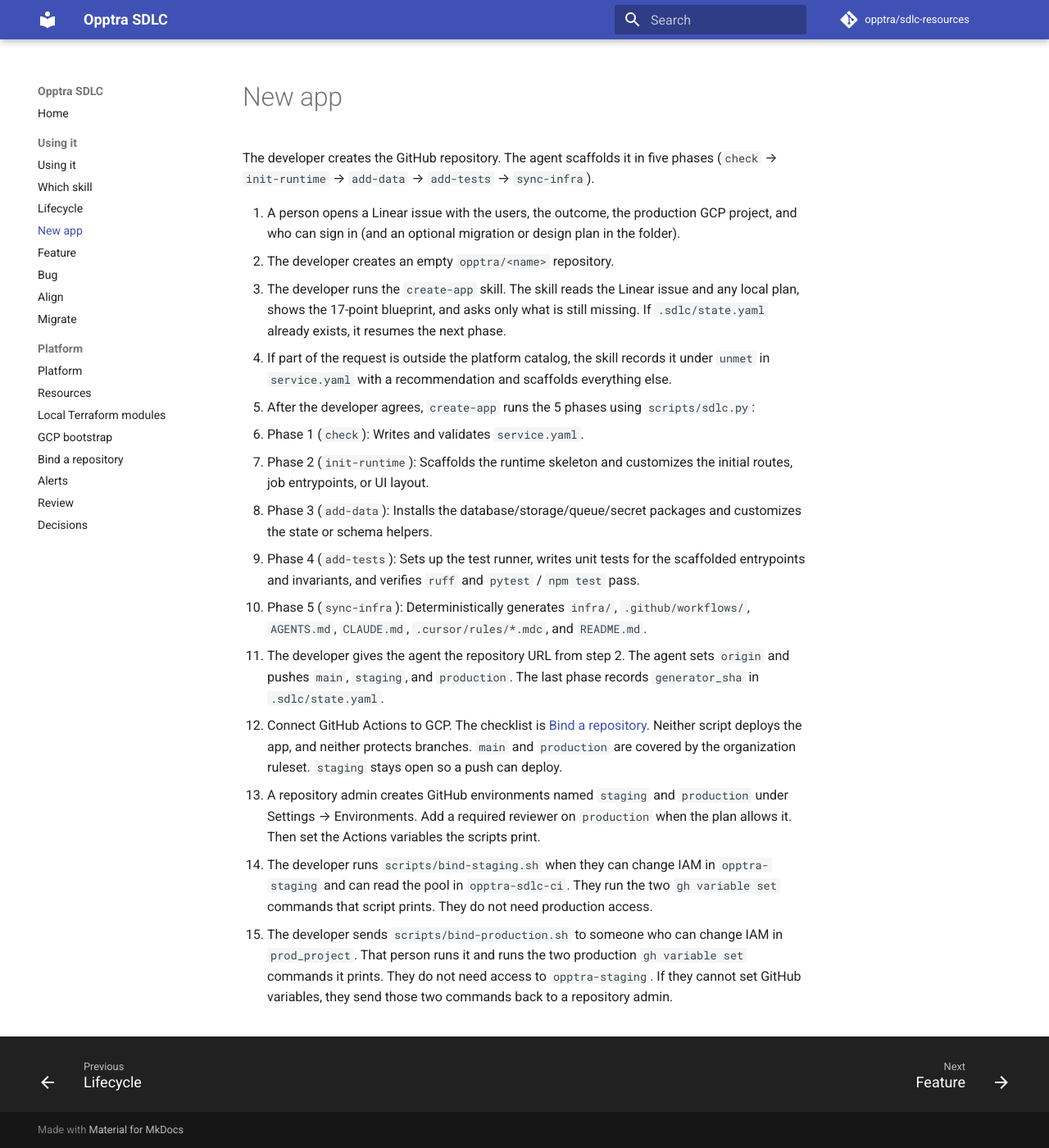
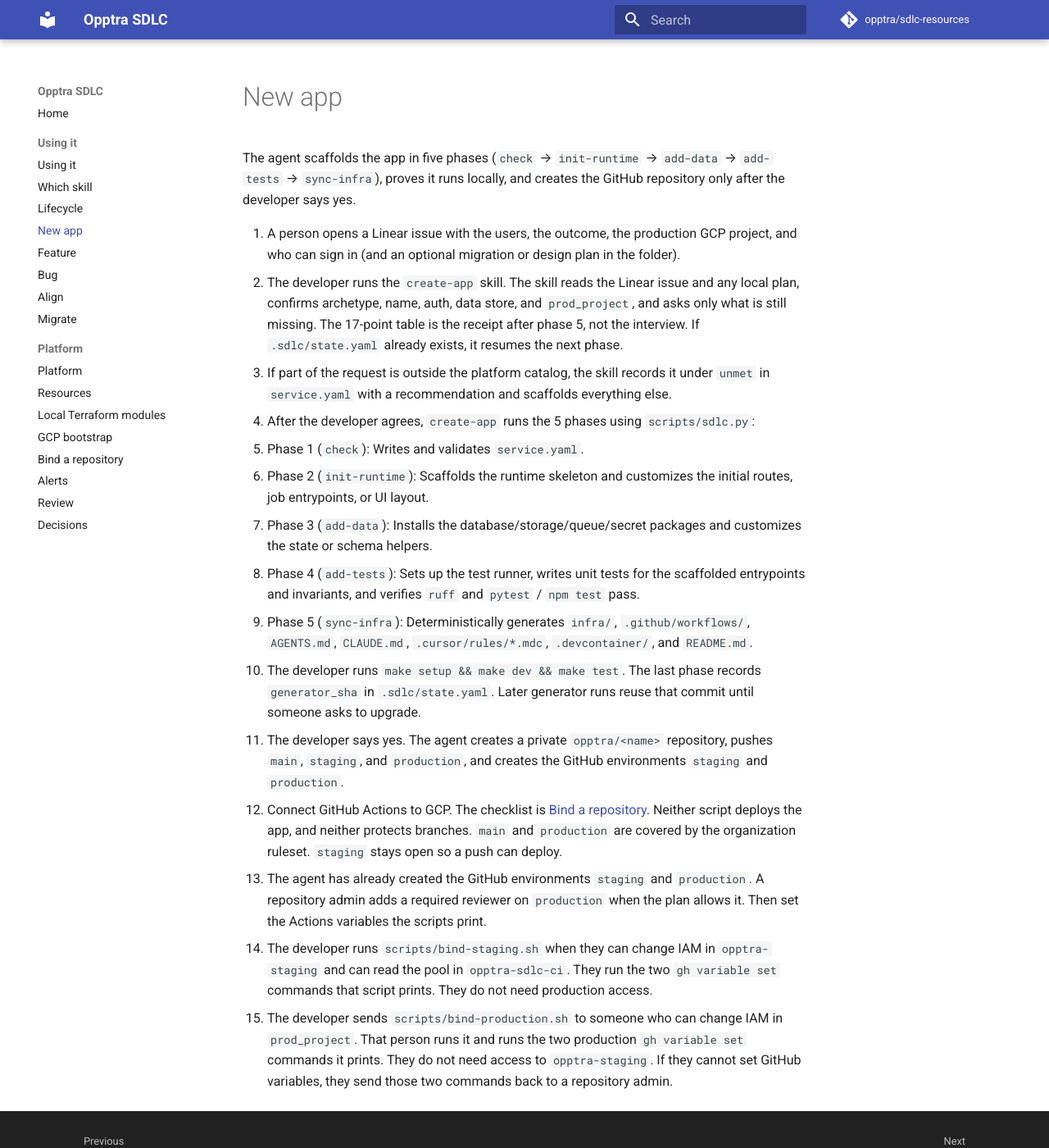
Before and after one commit to opptra/sdlc-resources, an MkDocs documentation site: the page built from docs/new-app.md, in a window 1280 px wide and 1400 px high. Shown: the whole window at 82% size. Built offline with MkDocs 1.6.1 and Material for MkDocs 9.7.7, drawn with Linux system fonts in a browser that asks for light colours; comment, search, counter and statistics services are not loaded.

Commit message:
Teach generated apps the staging push and give them a devcontainer.
A first pilot can run locally, reuse the generator that created it, and avoid merging main into staging.

Co-authored-by: Cursor <cursoragent@cursor.com>

```diff
--- a/docs/new-app.md
+++ b/docs/new-app.md
@@ -6,20 +6,20 @@ nav_order: 3
 
 # New app
 
-The developer creates the GitHub repository. The agent scaffolds it in five phases (`check` → `init-runtime` → `add-data` → `add-tests` → `sync-infra`).
+The agent scaffolds the app in five phases (`check` → `init-runtime` → `add-data` → `add-tests` → `sync-infra`), proves it runs locally, and creates the GitHub repository only after the developer says yes.
 
 1. A person opens a Linear issue with the users, the outcome, the production GCP project, and who can sign in (and an optional migration or design plan in the folder).
-2. The developer creates an empty `opptra/<name>` repository.
-3. The developer runs the `create-app` skill. The skill reads the Linear issue and any local plan, shows the 17-point blueprint, and asks only what is still missing. If `.sdlc/state.yaml` already exists, it resumes the next phase.
-4. If part of the request is outside the platform catalog, the skill records it under `unmet` in `service.yaml` with a recommendation and scaffolds everything else.
-5. After the developer agrees, `create-app` runs the 5 phases using `scripts/sdlc.py`:
+2. The developer runs the `create-app` skill. The skill reads the Linear issue and any local plan, confirms archetype, name, auth, data store, and `prod_project`, and asks only what is still missing. The 17-point table is the receipt after phase 5, not the interview. If `.sdlc/state.yaml` already exists, it resumes the next phase.
+3. If part of the request is outside the platform catalog, the skill records it under `unmet` in `service.yaml` with a recommendation and scaffolds everything else.
+4. After the developer agrees, `create-app` runs the 5 phases using `scripts/sdlc.py`:
    - Phase 1 (`check`): Writes and validates `service.yaml`.
    - Phase 2 (`init-runtime`): Scaffolds the runtime skeleton and customizes the initial routes, job entrypoints, or UI layout.
    - Phase 3 (`add-data`): Installs the database/storage/queue/secret packages and customizes the state or schema helpers.
    - Phase 4 (`add-tests`): Sets up the test runner, writes unit tests for the scaffolded entrypoints and invariants, and verifies `ruff` and `pytest` / `npm test` pass.
-   - Phase 5 (`sync-infra`): Deterministically generates `infra/`, `.github/workflows/`, `AGENTS.md`, `CLAUDE.md`, `.cursor/rules/*.mdc`, and `README.md`.
-6. The developer gives the agent the repository URL from step 2. The agent sets `origin` and pushes `main`, `staging`, and `production`. The last phase records `generator_sha` in `.sdlc/state.yaml`.
+   - Phase 5 (`sync-infra`): Deterministically generates `infra/`, `.github/workflows/`, `AGENTS.md`, `CLAUDE.md`, `.cursor/rules/*.mdc`, `.devcontainer/`, and `README.md`.
+5. The developer runs `make setup && make dev && make test`. The last phase records `generator_sha` in `.sdlc/state.yaml`. Later generator runs reuse that commit until someone asks to upgrade.
+6. The developer says yes. The agent creates a private `opptra/<name>` repository, pushes `main`, `staging`, and `production`, and creates the GitHub environments `staging` and `production`.
 7. Connect GitHub Actions to GCP. The checklist is [Bind a repository](bind.md). Neither script deploys the app, and neither protects branches. `main` and `production` are covered by the organization ruleset. `staging` stays open so a push can deploy.
-   - A repository admin creates GitHub environments named `staging` and `production` under Settings → Environments. Add a required reviewer on `production` when the plan allows it. Then set the Actions variables the scripts print.
+   - The agent has already created the GitHub environments `staging` and `production`. A repository admin adds a required reviewer on `production` when the plan allows it. Then set the Actions variables the scripts print.
    - The developer runs `scripts/bind-staging.sh` when they can change IAM in `opptra-staging` and can read the pool in `opptra-sdlc-ci`. They run the two `gh variable set` commands that script prints. They do not need production access.
    - The developer sends `scripts/bind-production.sh` to someone who can change IAM in `prod_project`. That person runs it and runs the two production `gh variable set` commands it prints. They do not need access to `opptra-staging`. If they cannot set GitHub variables, they send those two commands back to a repository admin.
```
Also changed, not shown: docs/align.md (+9 -1 lines), docs/bug.md (+4 -3 lines), docs/feature.md (+2 -2 lines), docs/workflows.md (+19 -17 lines), rules/source/always.md (+5 -1 lines), 4 other files.
